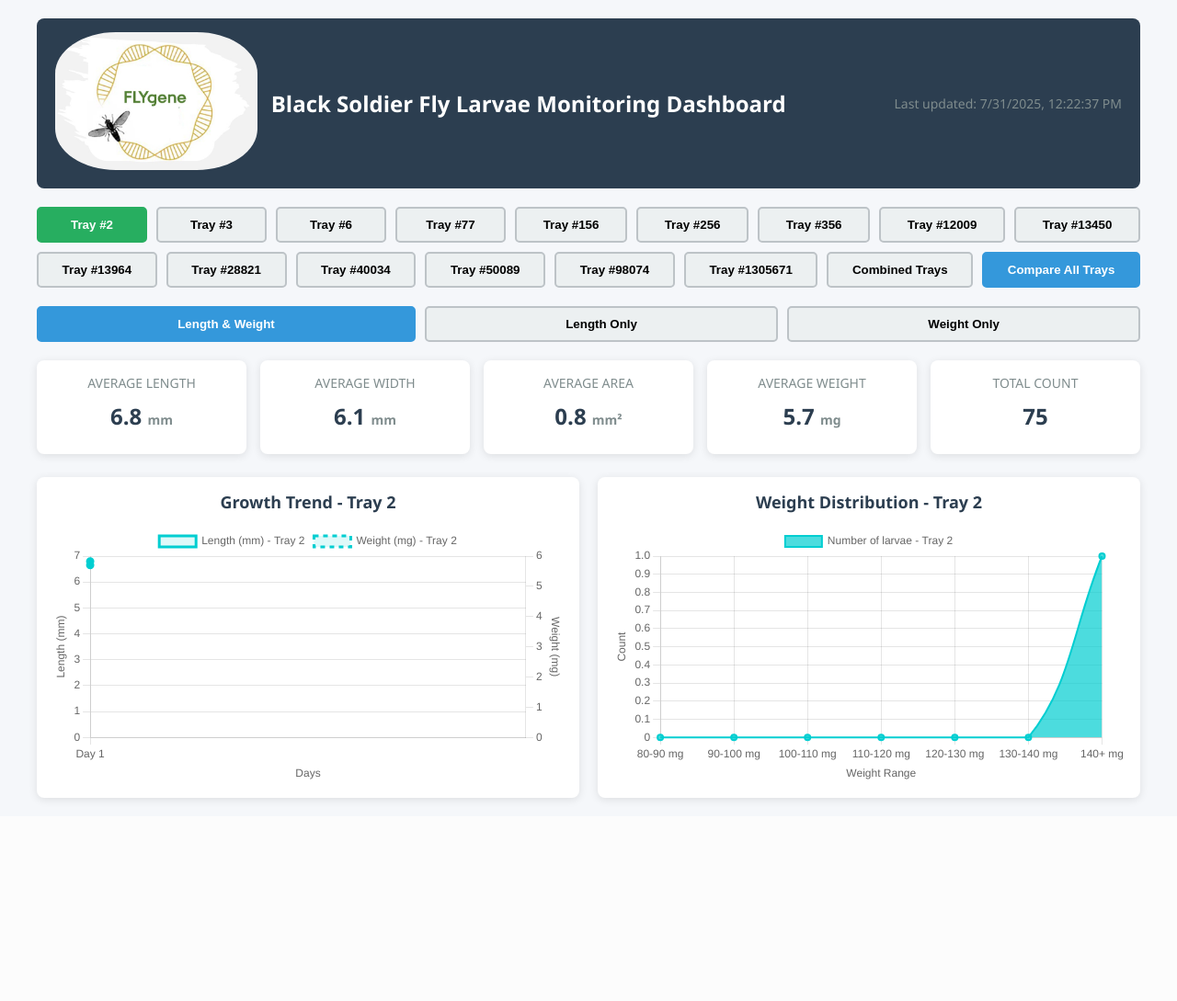
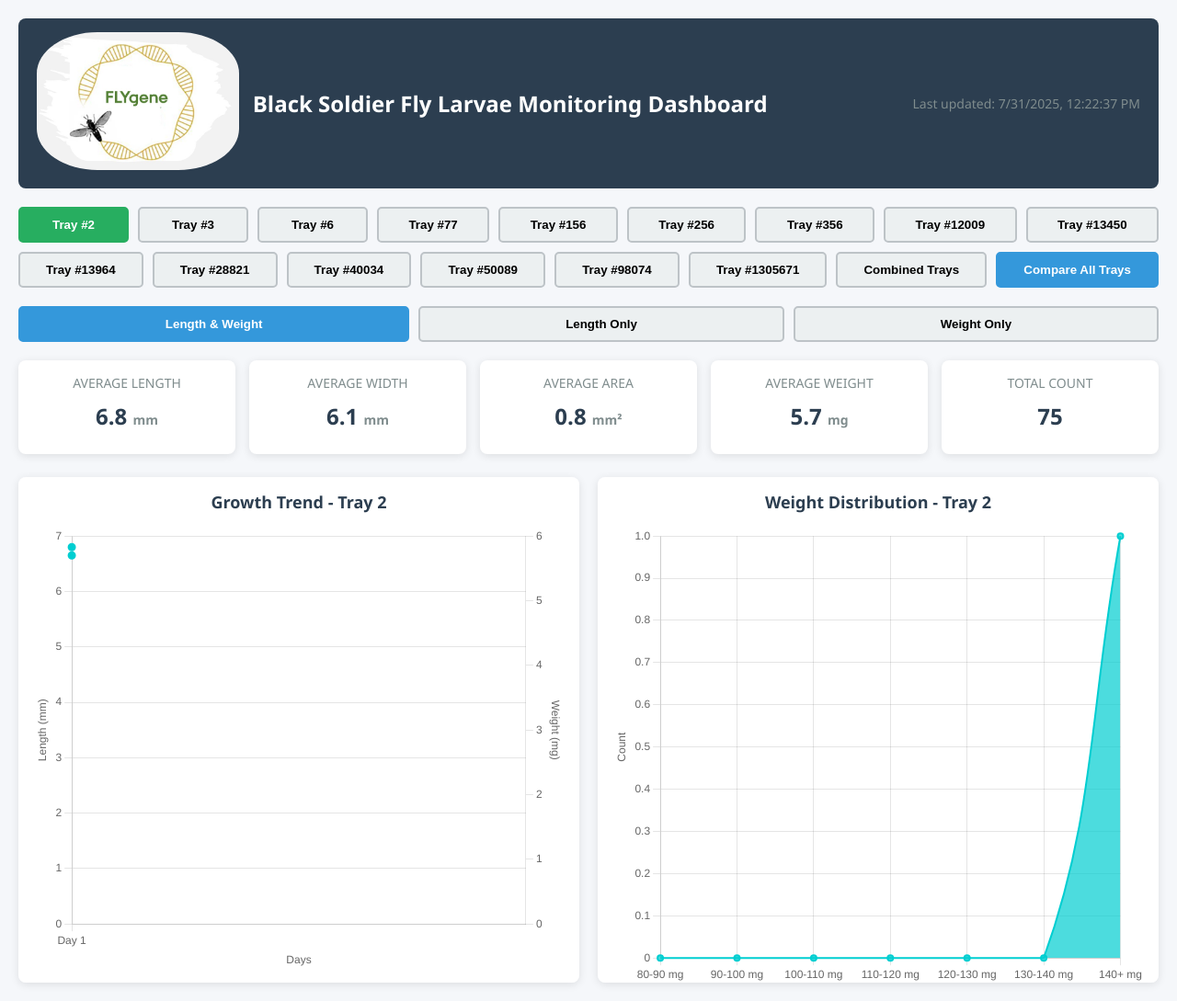
Before and after one commit to Makanga-Patrick-Benjamin/soldierfly-display, a Flask app: page /dashboard in a window 1280 px wide. Shown: the whole page at 92% size. Before the commit the page ends 873 px from the top, so only its background shows below. Run offline with Flask 3, Linux system fonts and the light colour scheme; a user stored in the database is signed in; data comes from the database, SQL or seed files in the repository; both versions use the stored data as it was before the commit.

Commit message:
scroll update

```diff
--- a/app/templates/dashboard.html
+++ b/app/templates/dashboard.html
@@ -15,7 +15,7 @@
         }
 
         .container {
-            max-width: 1200px;
+            max-width: 1400px;
             margin: 0 auto;
             padding: 20px;
         }
@@ -97,7 +97,6 @@
             border-color: #3498db;
         }
 
-
         .metrics-grid {
             display: grid;
             grid-template-columns: repeat(auto-fit, minmax(200px, 1fr));
@@ -142,6 +141,10 @@
             border-radius: 8px;
             box-shadow: 0 2px 10px rgba(0, 0, 0, 0.1);
             padding: 15px;
+            position: relative;
+            height: 550px; /* Set a fixed height */
+            overflow-y: auto; /* Make it scrollable */
+            box-sizing: border-box; /* Ensure padding is included in the height */
         }
 
         .chart-title {
@@ -159,7 +162,6 @@
             white-space: nowrap;
         }
 
-        /* Comparison Button Specific Styles */
         .comparison-btn {
             background-color: #3498db;
             color: white;
@@ -177,10 +179,26 @@
             color: white;
         }
 
-        /* Comparison View Chart Title Styling */
         .chart-container.comparison-view .chart-title {
             color: #9b59b6;
             font-weight: bold;
+        }
+
+        .chart-container .chartjs-legend {
+            font-size: 14px;
+            padding: 10px;
+            background: rgba(255, 255, 255, 0.9);
+            border: 1px solid #ddd;
+            border-radius: 5px;
+            box-shadow: 0 2px 5px rgba(0,0,0,0.1);
+            max-width: 100%;
+            white-space: nowrap;
+            overflow-x: auto;
+        }
+
+        .chart-container .chartjs-legend li {
+            margin-right: 20px;
+            display: inline-block;
         }
 
         @media (max-width: 768px) {
@@ -213,6 +231,10 @@
                 flex-direction: column;
                 align-items: center;
                 padding: 10px 15px;
+            }
+
+            .chart-container {
+                height: 400px; /* Smaller height on mobile */
             }
         }
     </style>
@@ -286,20 +308,16 @@
         let currentChartMode = 'both';
         let trayColors = {};
 
-    // Dynamic color generation for trays
     function generateTrayColors(trayNumbers) {
         const colors = {
-            0: '#f39c12', // Orange for combined
-            4: '#9b59b6'  // Purple for comparison
+            0: '#f39c12',
+            4: '#9b59b6'
         };
 
-        // Preset colors for first few trays
-        const presetColors = ['#228B22', '#00CED1', '#4B0082', '#FFD700', '#DC143C', '#1ABC9C', '#34495E', '#95A5A6', '#D35400', '#C0392B']; // Added more preset colors
+        const presetColors = ['#228B22', '#00CED1', '#4B0082', '#FFD700', '#DC143C', '#1ABC9C', '#34495E', '#95A5A6', '#D35400', '#C0392B'];
 
         trayNumbers.forEach((trayNum, index) => {
-            // Skip special trays (0 and 4) and already assigned trays
             if (trayNum !== 0 && trayNum !== 4 && !colors[trayNum]) {
-                // Use preset colors first, then generate random ones
                 colors[trayNum] = index < presetColors.length ? presetColors[index] :
                     `#${Math.floor(Math.random()*16777215).toString(16).padStart(6, '0')}`;
             }
@@ -308,16 +326,10 @@
         return colors;
     }
 
-
-        // Initialize dashboard
         document.addEventListener('DOMContentLoaded', () => {
-            // Get tray numbers from Flask template data
             const trayNumbers = Object.keys({{ tray_data | tojson }}).map(Number);
-
-            // Generate colors for all trays
             trayColors = generateTrayColors([0, ...trayNumbers, 4]);
 
-            // Set up event listeners
             document.querySelectorAll('.tray-btn').forEach(button => {
                 button.addEventListener('click', () => {
                     const trayNumber = parseInt(button.dataset.trayNumber);
@@ -332,7 +344,6 @@
                 });
             });
 
-            // Load initial data - prioritize first tray, then combined, then comparison
             const initialTray = trayNumbers.length > 0 ? trayNumbers[0] : 0;
             updateDashboard(initialTray, currentChartMode);
         });
@@ -342,7 +353,6 @@
                 currentSelectedTray = trayNumber;
                 if (chartMode) currentChartMode = chartMode;
 
-                // Update active button states
                 document.querySelectorAll('.tray-btn').forEach(btn => {
                     btn.classList.toggle('active', parseInt(btn.dataset.trayNumber) === trayNumber);
                 });
@@ -354,7 +364,6 @@
                 const weightChartContainer = document.getElementById('weightChartContainer');
 
                 if (trayNumber === 4) {
-                    // Comparison view
                     growthChartContainer.classList.add('comparison-view');
                     weightChartContainer.classList.add('comparison-view');
                     document.getElementById('growthChartTitle').textContent = 'Growth Trend Comparison (All Trays)';
@@ -367,7 +376,6 @@
                     updateMetricsDisplay(calculateAverageMetrics(currentComparisonData.trays));
                     document.getElementById('update-time').textContent = new Date(currentComparisonData.timestamp).toLocaleString();
                 } else {
-                    // Individual or combined tray view
                     growthChartContainer.classList.remove('comparison-view');
                     weightChartContainer.classList.remove('comparison-view');
 
@@ -389,18 +397,15 @@
                     currentGrowthData = data.growthData || { days: [], length: [], weight: [] };
                     currentWeightDistribution = data.weightDistribution || { ranges: [], counts: [] };
 
-                    // Update metrics display
                     updateMetricsDisplay(data.metrics || { length: 0, width: 0, area: 0, weight: 0, count: 0 });
                     document.getElementById('update-time').textContent = data.timestamp ?
                         new Date(data.timestamp).toLocaleString() : 'N/A';
 
-                    // Update charts
                     updateGrowthChart(currentGrowthData, trayNumber, currentChartMode);
                     updateWeightChart(currentWeightDistribution, trayNumber);
                 }
             } catch (error) {
                 console.error('Error updating dashboard:', error);
-                // Clear data on error
                 updateMetricsDisplay({ length: 0, width: 0, area: 0, weight: 0, count: 0 });
                 updateGrowthChart({ days: [], length: [], weight: [] }, currentSelectedTray, currentChartMode);
                 updateWeightChart({ ranges: [], counts: [] }, currentSelectedTray);
@@ -492,6 +497,7 @@
                 },
                 options: {
                     responsive: true,
+                    maintainAspectRatio: false,
                     interaction: {
                         mode: 'index',
                         intersect: false,
@@ -541,12 +547,18 @@
                                     return label;
                                 }
                             }
+                        },
+                        legend: {
+                            position: 'bottom',
+                            labels: {
+                                boxWidth: 20,
+                                padding: 15
+                            }
                         }
                     }
                 }
             });
         }
-
 
         function updateWeightChart(data, currentTrayNumber) {
             const ctx = document.getElementById('weightChart').getContext('2d');
@@ -558,7 +570,7 @@
             const backgroundColor = `${borderColor}B3`;
 
             weightChart = new Chart(ctx, {
-                type: 'line', // Changed from 'line' to 'bar'
+                type: 'line',
                 data: {
                     labels: data.ranges.map(range => `${range} mg`),
                     datasets: [
@@ -575,6 +587,7 @@
                 },
                 options: {
                     responsive: true,
+                    maintainAspectRatio: false,
                     scales: {
                         y: {
                             beginAtZero: true,
@@ -604,6 +617,9 @@
                                     return label;
                                 }
                             }
+                        },
+                        legend: {
+                            display: false
                         }
                     }
                 }
@@ -660,7 +676,6 @@
             const sortedDays = Array.from(allDays).sort((a, b) => a - b);
             const growthLabels = sortedDays.map(day => `Day ${day}`);
 
-
             growthChart = new Chart(growthCtx, {
                 type: 'line',
                 data: {
@@ -669,6 +684,7 @@
                 },
                 options: {
                     responsive: true,
+                    maintainAspectRatio: false,
                     interaction: { mode: 'index', intersect: false },
                     scales: {
                         y: {
@@ -704,6 +720,13 @@
                                     return label;
                                 }
                             }
+                        },
+                        legend: {
+                            position: 'bottom',
+                            labels: {
+                                boxWidth: 20,
+                                padding: 15
+                            }
                         }
                     }
                 }
@@ -728,19 +751,20 @@
                         borderWidth: 2,
                         fill: true,
                         tension: 0.4,
-                        type: 'line' // Changed from 'line' to 'bar'
+                        type: 'line'
                     });
                 }
             }
 
             weightChart = new Chart(weightCtx, {
-                type: 'line', // Changed from 'line' to 'bar'
+                type: 'line',
                 data: {
                     labels: weightLabels,
                     datasets: weightDatasets
                 },
                 options: {
                     responsive: true,
+                    maintainAspectRatio: false,
                     scales: {
                         y: {
                             beginAtZero: true,
@@ -763,6 +787,13 @@
                                     }
                                     return label;
                                 }
+                            }
+                        },
+                        legend: {
+                            position: 'bottom',
+                            labels: {
+                                boxWidth: 20,
+                                padding: 15
                             }
                         }
                     }
@@ -793,39 +824,6 @@
             });
             return bins;
         }
-
-        document.addEventListener('DOMContentLoaded', () => {
-            // Get all tray numbers from the template data passed by Flask
-            const trayNumbersFromFlask = Object.keys({{ tray_data | tojson }}).map(Number);
-
-            // Generate colors for all trays (including special trays 0 for combined and 4 for comparison)
-            trayColors = generateTrayColors([0, ...trayNumbersFromFlask, 4]);
-
-            // Set up event listeners for tray buttons
-            document.querySelectorAll('.tray-btn').forEach(button => {
-                button.addEventListener('click', () => {
-                    const trayNumber = parseInt(button.dataset.trayNumber);
-                    updateDashboard(trayNumber, currentChartMode);
-                });
-            });
-
-            // Set up event listeners for chart mode buttons
-            document.querySelectorAll('.chart-toggle-btn').forEach(button => {
-                button.addEventListener('click', () => {
-                    const mode = button.dataset.chartMode;
-                    updateDashboard(currentSelectedTray, mode);
-                });
-            });
-
-            // Load data for the first available tray or combined view if no trays
-            let initialTray;
-            if (trayNumbersFromFlask.length > 0) {
-                initialTray = trayNumbersFromFlask[0]; // Load the first dynamic tray by default
-            } else {
-                initialTray = 0; // Load Combined Trays if no individual trays are found
-            }
-            updateDashboard(initialTray, currentChartMode);
-        });
     </script>
 </body>
 </html>
```
Also changed, not shown: app/instance/larvae_monitoring.db, app/larvae_monitoring.db (deleted).
